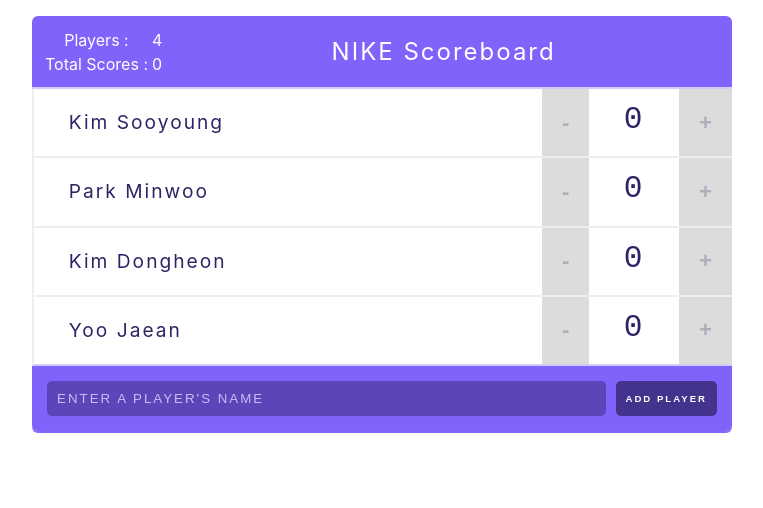
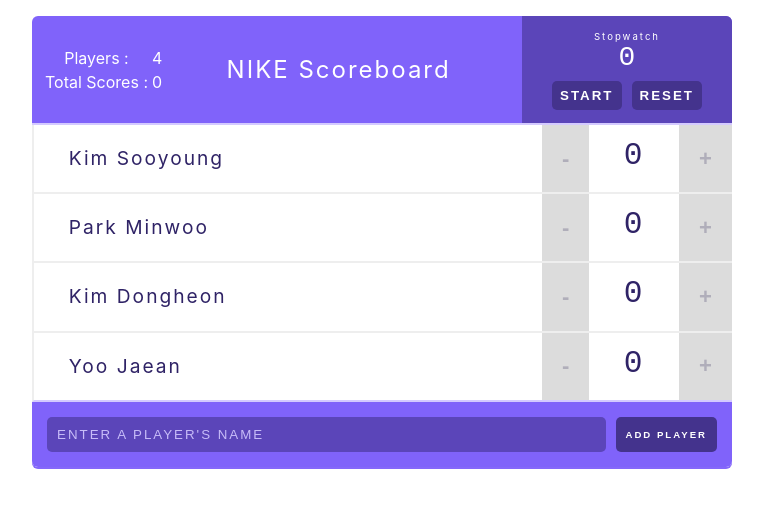
Before and after one commit to ParkMin-woo/p_scoreboard_01, a React (Create React App) app: page / in a window 1280 px wide. Shown: the top 508 px of the page, without its empty margins (258-1021 px from the left). Built offline with nearby package versions, Linux system fonts and the light colour scheme.

Commit message:
Stopwatch - Life Cycle 메서드 구현

```diff
--- a/src/components/Header.js
+++ b/src/components/Header.js
@@ -1,5 +1,6 @@
 import React from "react";
 import Stats from "./Stats";
+import {Stopwatch} from "./Stopwatch";
 
 const Header = (props) => {
 	console.log("props in Header : " , props);
@@ -12,6 +13,8 @@
 			{/*SCOREBOARD*/}
 			<h1 className="h1">{props.title}</h1>
 			{/*<span className="stats">PLAYERS : {props.joinedPlayersCount}</span>*/}
+
+			<Stopwatch />
 		</header>
 	);
 }
--- /dev/null
+++ b/src/components/Stopwatch.js
@@ -0,0 +1,33 @@
+import React from 'react';
+
+export class Stopwatch extends React.Component {
+
+	tickRef;
+
+	render() {
+		return (
+			<div className = "stopwatch">
+				<h2>Stopwatch</h2>
+				<span className = "stopwatch-time">0</span>
+				<button>Start</button>
+				<button>Reset</button>
+			</div>
+		);
+	}
+
+	tick = () => {
+
+	}
+
+	// DOM이 렌더링 된 직후에 호출되는 라이프 사이클
+	// 3rd 라이브러리 로딩, 네트워크 호출
+	componentDidMount() {
+		this.tickRef = setInterval(this.tick, 1000);
+	}
+
+	// DOM이 파괴되기 직전에 호출되는 라이프 사이클
+	// 리소스 해제 등등
+	componentWillUnmount() {
+		clearInterval(this.tickRef);
+	}
+}
```
